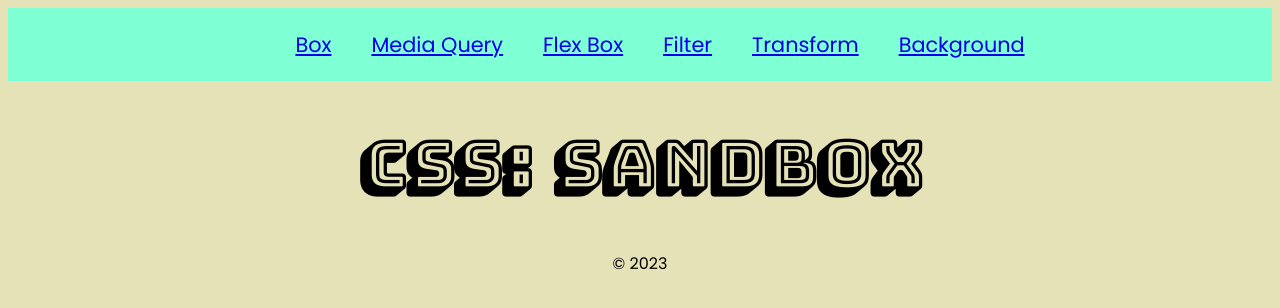
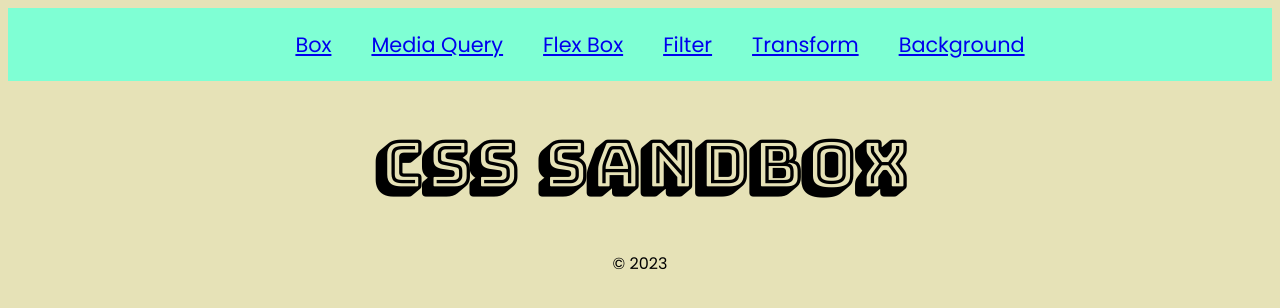
Before and after one commit to jsohndata/css-sandbox, a website: page index.html in a window 1280 px wide. Drawn offline with Linux system fonts and the light colour scheme.

Commit message:
UPDATED title

```diff
--- a/index.html
+++ b/index.html
@@ -6,7 +6,7 @@
 
   <link rel="icon" href="./images/favicon.ico" />
   <link rel="stylesheet" href="./src/styles/index.css">
-  <title>CSS: Sandbox</title>
+  <title>CSS Sandbox</title>
 </head>
 
 <body>
@@ -22,7 +22,7 @@
       </ul>
     </nav>
 
-    <h1>CSS: Sandbox</h1>
+    <h1>CSS Sandbox</h1>
   </main>
 
   <footer>
```
Also changed, not shown: background.html (+2 -2 lines), filter.html (+2 -2 lines), flexbox.html (+2 -2 lines), media-query.html (+2 -2 lines), transform.html (+2 -2 lines).
